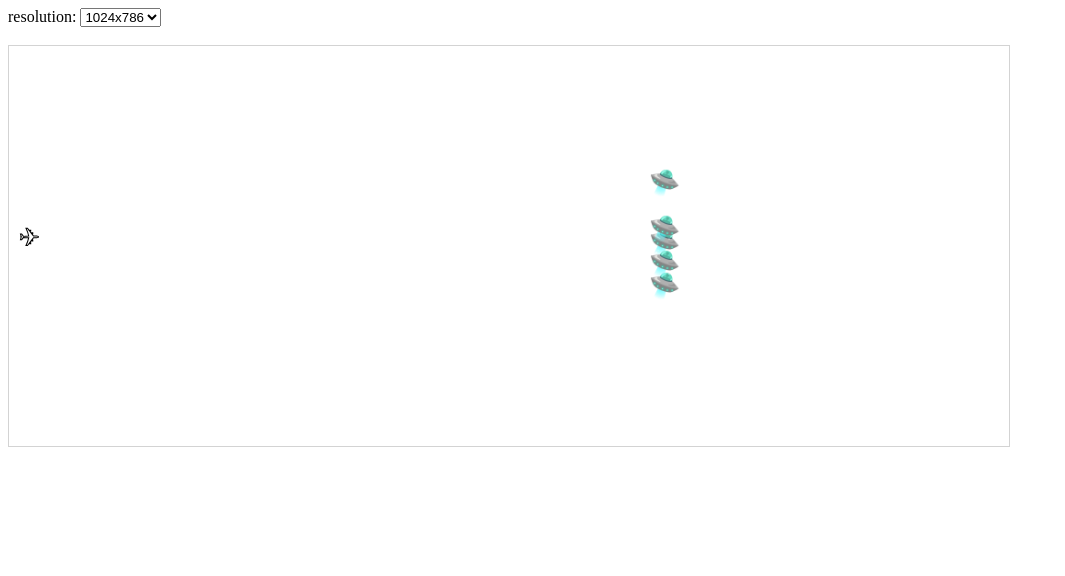
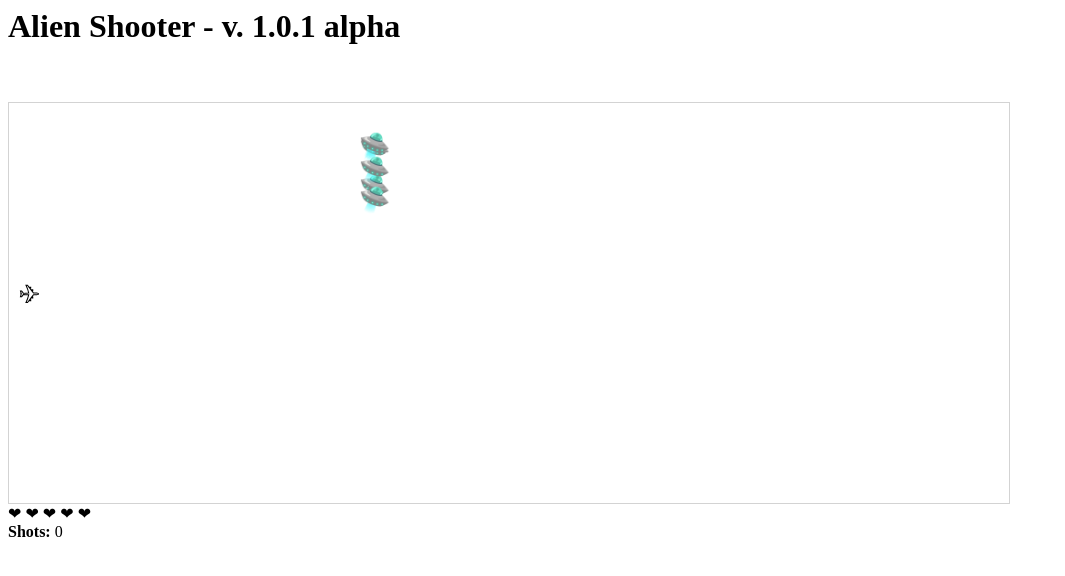
Before and after one commit to vmaster89/alien_shooter, a plain HTML site: page index.html in a window 1280 px wide. Shown: the whole page, without its empty margins (0-1065 px from the left). Drawn offline with Linux system fonts and the light colour scheme.

Commit message:
Slight tweaks

```diff
--- a/alien-shooter-main-code.js
+++ b/alien-shooter-main-code.js
@@ -24,12 +24,17 @@ window.onload = function () {
       this.height = height;
       this.width = width;
       this.symbol = symbol;
+      this.alive = true;
     }
     set(attr, value) {
       this[attr] = value;
     }
     get(attr) {
       return this[attr];
+    }
+    destroyed() {
+      this.alive = false;
+      this.symbol = '';
     }
   }
 
@@ -48,10 +53,11 @@ window.onload = function () {
         width,
         symbol
       );
-      console.log('Hero');
       this.shots = [];
     }
     shoot() {
+      let shotCounter = document.getElementById('shots');
+      shotCounter.innerText = parseInt(shotCounter.innerText)+1;
       this.shots.push(
         new Figure(
           this.x_pos+(this.y_pos*0.01),
@@ -61,6 +67,7 @@ window.onload = function () {
           '.'
         )
       );
+      console.dir(this.shots.length);
     }
     move(direction) {
       this.y_pos = this.y_pos + ( this.height * 0.05 * direction );
@@ -83,8 +90,22 @@ window.onload = function () {
         symbol
       );
       this.y_pos = Math.random()*y_pos;
-      console.log('enemy');
       this.direction = 1;
+    }
+    move() {
+      if ( this.y_pos < 280 ) {
+        this.y_pos = this.y_pos + 1 * this.direction;
+      }
+      if ( this.y_pos > 240 ) {
+        this.direction = -1;
+        this.y_pos = this.y_pos + 1 * this.direction;
+      }
+      if ( this.y_pos < 50 ) {
+        this.direction = 1;
+        this.y_pos = this.y_pos + 1 * this.direction;
+      }
+
+      this.x_pos = this.x_pos - 2;
     }
   }
 
@@ -116,10 +137,16 @@ window.onload = function () {
     addObject(object) {
       this.objectRepository.push(object);
     }
+    removeObject(i) {
+      // this.objectRepository.slice(i, i+1);
+    }
+    getObjectInstance(i) {
+      return this.objectRepository[i];
+    }
     refresh() {
       this.canvas.clearRect(0, 0, this.gameWindow.width, this.gameWindow.height);
+      this.canvas.font = `${this.gameWindow.width*0.025}px Windings`;
       this.objectRepository.forEach((object) => {
-        this.canvas.font = `${this.gameWindow.width*0.025}px Windings`;
         let x = object.get('x_pos'),
           y = object.get('y_pos');
         if (y >= this.gameWindow.height - 20) y -= 20;
@@ -139,14 +166,6 @@ window.onload = function () {
     display.gameWindow.height*0.5,
     '\u{2708}'
   );
-  /*const ufo = new Enemy(
-    display.gameWindow.width - ( display.gameWindow.width * 0.05 ),
-    display.gameWindow.height,
-    50,
-    50,
-    '\u{1F6F8}'
-  );
-  display.addObject(ufo);*/
 
   const UfoRepository = [];
   for ( let i = 0; i < 5; i+=1 ) {
@@ -168,57 +187,38 @@ window.onload = function () {
 
   document.addEventListener("keypress", function (event) {
     const key = event.key;
-    console.log(key);
-    if (key === 'w' || key.includes('w', ' ')) airplane.move(-1);
-    if (key === 's' || key.includes('s', ' ')) airplane.move(1);
+    if (key === 'w') airplane.move(-1);
+    if (key === 's') airplane.move(1);
     if (key === ' ') airplane.shoot();
     display.refresh();
   });
 
-  function moveUfo (ufo) {
-    let ufo_y = ufo.get('y_pos'),
-        ufo_x = ufo.get('x_pos');
-    let ufo_dir = ufo.get('direction');
-    if (ufo_y < 280) {
-      ufo.set('y_pos', ufo_y + 10 * ufo_dir);
-    }
-    if (ufo_y > 240) {
-      ufo.set('direction', -1);
-      ufo.set('y_pos', ufo_y + 10 * ufo_dir);
-    }
-    if (ufo_y < 50) {
-      ufo.set('direction', 1);
-      ufo.set('y_pos', ufo_y + 10 * ufo_dir);
-    }
-
-    ufo.set('x_pos', ufo_x - 5);
-  }
-
-  setInterval(function () {
-    UfoRepository.forEach( ( ufo, i ) => {
-      moveUfo(ufo);
-      let shots = airplane.get('shots');
-      shots.forEach( (shot) => {
+  function loop(timestamp) {
+    let shots = airplane.get('shots');
+    UfoRepository.forEach( ( ufo, j ) => {
+      ufo.move();
+      shots.forEach( (shot, i) => {
         let x = shot.get('x_pos');
-        shot.set('x_pos', x + 20);
-        display.addObject(shot);
-        if (distance(shot, ufo) <= ufo.height * 0.5 ) {
+        shot.set('x_pos', x + airplane.height * 0.01 );
+        if (distance(shot, ufo) <= ufo.height * 0.59 ) {
           ufo.set('symbol', '\u{1F4A2}');
-          setTimeout ( function () {
-            ufo.set('symbol', '');
-            UfoRepository.slice(i, i+1);
-          }, 40);
+          ufo.destroyed();
         }
+        /*if ( ufo.x_pos >= display.gameWindow.width ) {
+          UfoRepository.splice(i, i+1);
+        }*/
       });
     });
+    shots.forEach( ( shot, i ) => {
+      display.addObject(shot);
+      if ( shot.x_pos >= display.gameWindow.width ) {
+        shots.splice(i, i+1);
+      }
+    });
     display.refresh();
-  }, 80);
-
-  const selectResolution = document.getElementById('resolution');
-  selectResolution.addEventListener('click', function () {
-    const option = selectResolution.value;
-    console.log(option);
-    display.setResolution(option);
-    display.refresh();
-  });
+    lastRender = timestamp;
+    window.requestAnimationFrame(loop);
+  }
+  var lastRender = 0;
+  window.requestAnimationFrame(loop);
 }
--- a/index.html
+++ b/index.html
@@ -4,13 +4,18 @@
   </head>
   <script src="./alien-shooter-main-code.js"></script>
   <body>
-    <label for="resolution">resolution:</label>
+    <!--<label for="resolution">resolution:</label>
     <select name="resolution" id="resolution">
       <option value="1">1024x786</option>
       <option value="2">1280x720</option>
-    </select>
+    </select> -->
+    <h1>Alien Shooter - v. 1.0.1 alpha</h1>
     <br />
     <br />
-     <canvas id="gameWindow" style="border:1px solid #d3d3d3;"></canvas>
+      <canvas id="gameWindow" style="border:1px solid #d3d3d3;"></canvas>
+      <br />
+      <span id="Life" style="display: none">5</span> &#x2764; &#x2764; &#x2764; &#x2764; &#x2764;
+      <br />
+      <strong>Shots:</strong> <span id="shots">0</span>
   </body>
 </html>
```
